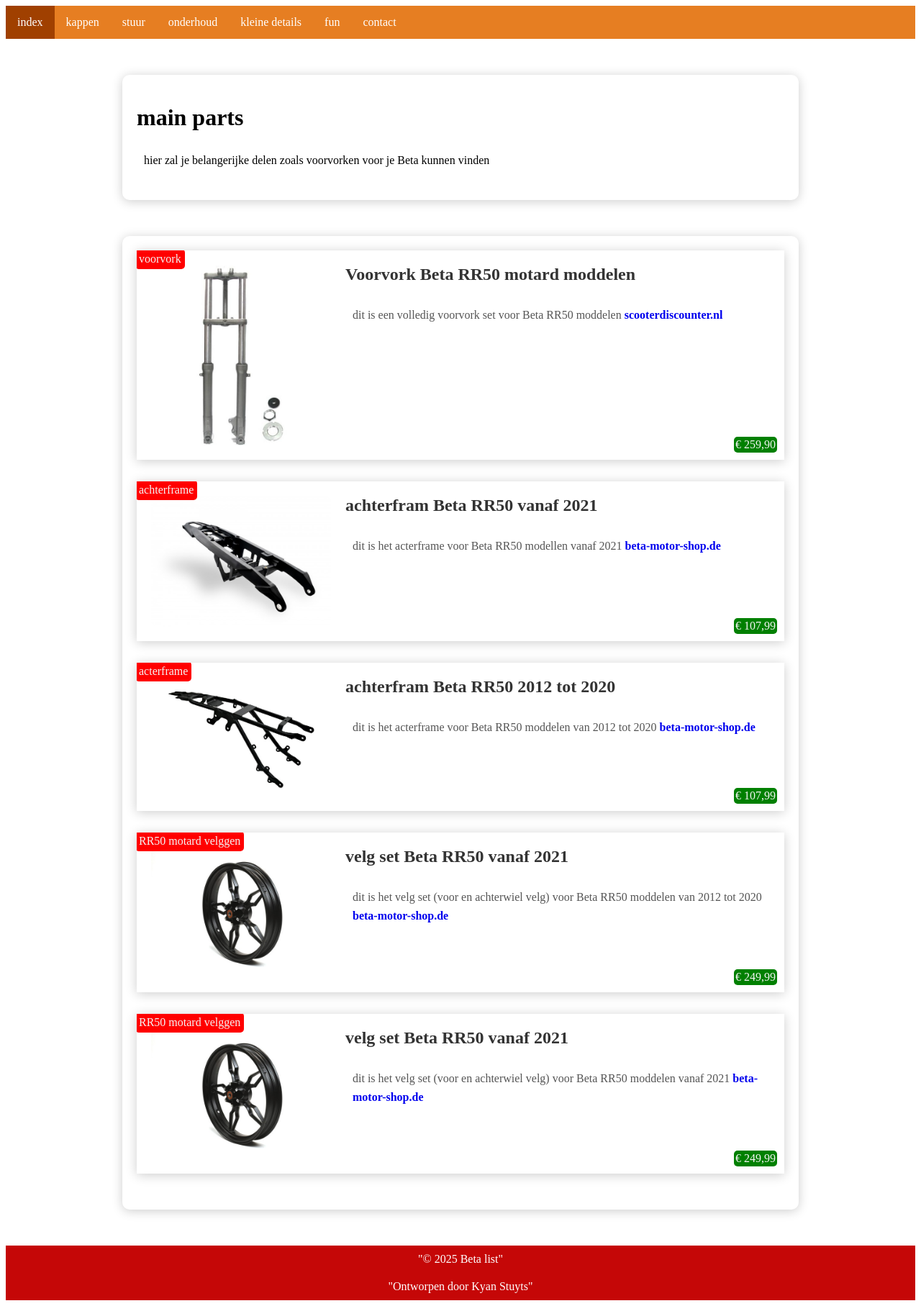
After one commit to utsukushi-sa/Beta-website, a PHP site: the page made by main parts.html in a window 1280 px wide. The commit adds this page. Shown: the whole page at 72% size. Run offline with PHP 8.4, Linux system fonts and the light colour scheme.

Commit message:
adding parts

```diff
--- /dev/null
+++ b/main parts.html
@@ -0,0 +1,127 @@
+<!DOCTYPE html>
+<html lang="en">
+
+<head>
+  <meta charset="UTF-8">
+  <meta name="viewport" content="width=device-width, initial-scale=1.0">
+  <title>onderdelen/mods-beta</title>
+  <link rel="stylesheet" href="stijl.css">
+  <link rel="shortcut icon" href="images/betamotor-logo_brandlogos.net_khet7.png"
+    type="image/x-icon">
+</head>
+
+<body>
+  <!--navigatie-->
+  <ul class="nav">
+    <li><a class="active" href="main parts.html">index</a></li>
+    <li><a href="kappen.html">kappen </a></li>
+    <li><a href="stuur.html">stuur</a></li>
+    <li><a href="onderhoud.html">onderhoud</a></li>
+    <li><a href="kleine details.html">kleine details</a></li>
+    <li><a href="fun.html">fun</a></li>
+    <li><a href="contact.html">contact</a></li>
+  </ul>
+
+
+  <div class="container">
+        <h1>main parts</h1>
+        <p>hier zal je belangerijke delen zoals voorvorken voor je Beta kunnen vinden</p>
+    </div>
+
+
+<div class="container">
+        <div class="property">
+            <a href="https://www.scooterdiscounter.nl/voorvork-beta-rr-derbi-x-race-rieju-mrt.html?utm_source=googleshopping&utm_medium=cpc&utm_campaign=googleshopping&gad_source=1&gad_campaignid=9465223368&gbraid=0AAAAADf26pcB966dnFFi50Kr7xv4yCm5v&gclid=Cj0KCQjw-NfDBhDyARIsAD-ILeA_fA4oRqVkGrb-ZcJUzhHmxYRgsML_bjkryUP7BBinP0ajKPYLVh4aAmvtEALw_wcB" target="_blank"><img
+                    src="images/voorvork-beta-rr-rieju-mrt-derbi-x-race.jpg" alt="zwarte versnellingspook Beta"></a>
+            <div class="label">voorvork</div>
+            <div class="property-details">
+                <h2>Voorvork Beta RR50 motard moddelen</h2>
+                <p>dit is een volledig voorvork set voor Beta RR50 moddelen <a href="https://www.scooterdiscounter.nl/voorvork-beta-rr-derbi-x-race-rieju-mrt.html?utm_source=googleshopping&utm_medium=cpc&utm_campaign=googleshopping&gad_source=1&gad_campaignid=9465223368&gbraid=0AAAAADf26pcB966dnFFi50Kr7xv4yCm5v&gclid=Cj0KCQjw-NfDBhDyARIsAD-ILeA_fA4oRqVkGrb-ZcJUzhHmxYRgsML_bjkryUP7BBinP0ajKPYLVh4aAmvtEALw_wcB"
+                        target="_blank"><strong>scooterdiscounter.nl</strong></a>
+                </p>
+            </div>
+            <div class="price">€ 259,90</div>
+        </div>
+
+
+
+        <div class="property">
+            <a href="https://beta-motor-shop.de/nl/rrre-125-onderdelen/diverse-accessoires/1487/achterframe-vanaf-21?c=130" target="_blank"><img
+                    src="images/achterframe-beta-vanaf-2021_600x600.jpg" alt="zwarte versnellingspook Beta"></a>
+            <div class="label">achterframe</div>
+            <div class="property-details">
+                <h2>achterfram Beta RR50 vanaf 2021</h2>
+                <p>dit is het acterframe voor Beta RR50 modellen vanaf 2021 <a href="https://beta-motor-shop.de/nl/rrre-125-onderdelen/diverse-accessoires/1487/achterframe-vanaf-21?c=130"
+                        target="_blank"><strong>beta-motor-shop.de</strong></a>
+                </p>
+            </div>
+            <div class="price">€ 107,99</div>
+        </div>
+
+           <div class="property">
+            <a href="https://beta-motor-shop.de/nl/rrre-125-onderdelen/diverse-accessoires/2914/achterframe?c=130" target="_blank"><img
+                    src="images/achterframe-beta-2012-tot-2020_600x600.jpg" alt="zwarte versnellingspook Beta"></a>
+            <div class="label">acterframe</div>
+            <div class="property-details">
+                <h2>achterfram Beta RR50 2012 tot 2020</h2>
+                <p>dit is het acterframe voor Beta RR50 moddelen van 2012 tot 2020 <a href="https://beta-motor-shop.de/nl/rrre-125-onderdelen/diverse-accessoires/2914/achterframe?c=130"
+                        target="_blank"><strong>beta-motor-shop.de</strong></a>
+                </p>
+            </div>
+            <div class="price">€ 107,99</div>
+        </div>
+
+
+
+         <div class="property">
+            <a href="https://beta-motor-shop.de/nl/rrre-125-onderdelen/slijtage-onderdelen/banden-accessoires/3073/motard-velg-vanaf-21?number=&c=149" target="_blank"><img
+                    src="images/velg-set-van-2012-tot-2020-RR50-motard-600x600.jpg" alt="velg set 2012 tot 2020 Beta RR50 Motard"></a>
+            <div class="label">RR50 motard velggen</div>
+            <div class="property-details">
+                <h2>velg set Beta RR50 vanaf 2021</h2>
+                <p>dit is het velg set (voor en achterwiel velg) voor Beta RR50 moddelen van 2012 tot 2020 <a href="https://beta-motor-shop.de/nl/rrre-125-onderdelen/slijtage-onderdelen/banden-accessoires/3073/motard-velg-vanaf-21?number=&c=149"
+                        target="_blank"><strong>beta-motor-shop.de</strong></a>
+                </p>
+            </div>
+            <div class="price">€ 249,99</div>
+        </div>
+
+
+
+
+
+        <div class="property">
+            <a href="https://beta-motor-shop.de/nl/rrre-125-onderdelen/slijtage-onderdelen/banden-accessoires/3073/motard-velg-vanaf-21?number=&c=149" target="_blank"><img
+                    src="images/velg-set-RR50-motard-vanaf-2021-600x600.jpg" alt="velg set Beta RR50 Motard vanaf 2021"></a>
+            <div class="label">RR50 motard velggen</div>
+            <div class="property-details">
+                <h2>velg set Beta RR50 vanaf 2021</h2>
+                <p>dit is het velg set (voor en achterwiel velg) voor Beta RR50 moddelen vanaf 2021 <a href="https://beta-motor-shop.de/nl/rrre-125-onderdelen/slijtage-onderdelen/banden-accessoires/3073/motard-velg-vanaf-21?number=&c=149"
+                        target="_blank"><strong>beta-motor-shop.de</strong></a>
+                </p>
+            </div>
+            <div class="price">€ 249,99</div>
+        </div>
+
+
+
+
+
+
+</div>
+
+
+
+  <footer>
+    <div>
+      "© 2025 Beta list"
+    </div>
+    <div>
+      "Ontworpen door Kyan Stuyts"
+    </div>
+  </footer>
+
+
+</body>
+
+</html>
--- a/stijl.css
+++ b/stijl.css
@@ -55,8 +55,8 @@ footer>div {
     text-align: center;
     padding-top: 10px;
     padding-bottom: 10px;
-    position: fixed;
-    bottom: 0px;
+
+
 }
 
 aside {
```
Also changed, not shown: index.html (deleted, +0 -39 lines), kleine details.html (+40 -0 lines), onderhoud.html (+19 -0 lines), images/achterframe-beta-2012-tot-2020_600x600.jpg (added), images/achterframe-beta-vanaf-2021_600x600.jpg (added), images/bougie-ngk-BR9ES.jpg (added), images/dzwignia-zmiany-biegow-minarelli-am6-czarna_1 (1).jpeg (added), images/velg-set-RR50-motard-vanaf-2021-600x600.jpg (added), images/velg-set-van-2012-tot-2020-RR50-motard-600x600.jpg (added), images/voorvork-beta-rr-rieju-mrt-derbi-x-race.jpg (added).
